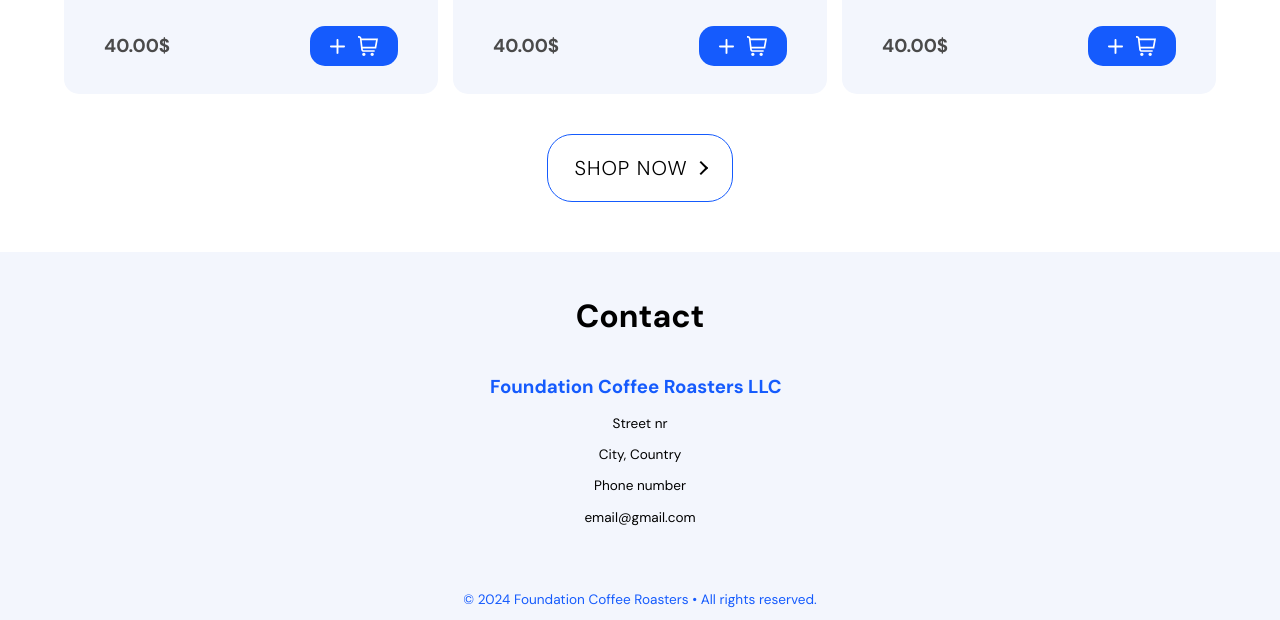
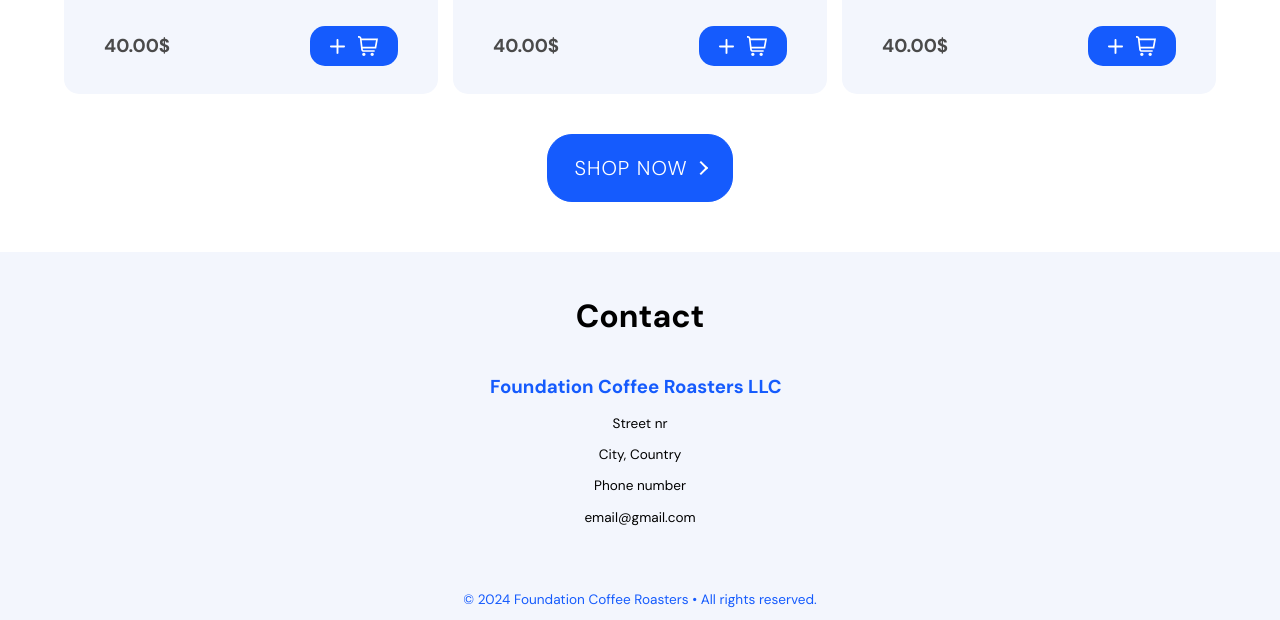
Before and after one commit to vladazachem/Codecademy_Foundation, a plain HTML site: page index.html in a window 1280 px wide. Shown: the part 2240-2860 px from the top of the page. Drawn offline with Linux system fonts and the light colour scheme.

Commit message:
Update arrow-one btn styles.css

```diff
--- a/styles.css
+++ b/styles.css
@@ -339,9 +339,9 @@ nav a {
 
 .arrow-link-one {
   display: flex;
-  color: #000000;
+  color: #ffffff;
   width: fit-content;
-  background-color: transparent;
+  background-color: #155BFD;
   border: 1px solid #155BFD;
   padding: 20px 26px;
   border-radius: 25px;
@@ -358,8 +358,8 @@ nav a {
 .arrow-link-one > .arrow-one {
   width: 8px;
   height: 8px;
-  border-right: 2px solid #000000;
-  border-bottom: 2px solid #000000;
+  border-right: 2px solid #ffffff;
+  border-bottom: 2px solid #ffffff;
   position: relative;
   transform: rotate(-45deg);
   margin-left: 8px;
@@ -395,6 +395,7 @@ nav a {
   color: #155BFD;
   border-color: #000000;
   border-style: solid;
+  background-color: transparent;
   padding: 20px 80px 20px 20px;
   font-size: 1.25rem;
   font-weight: 400;
```
